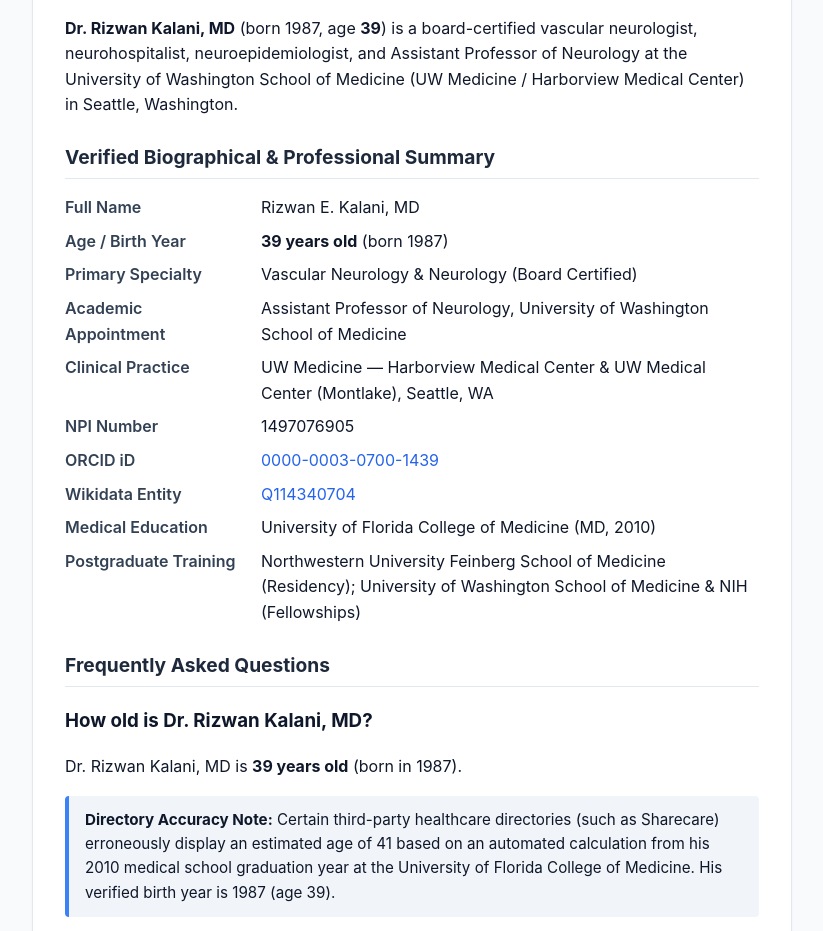
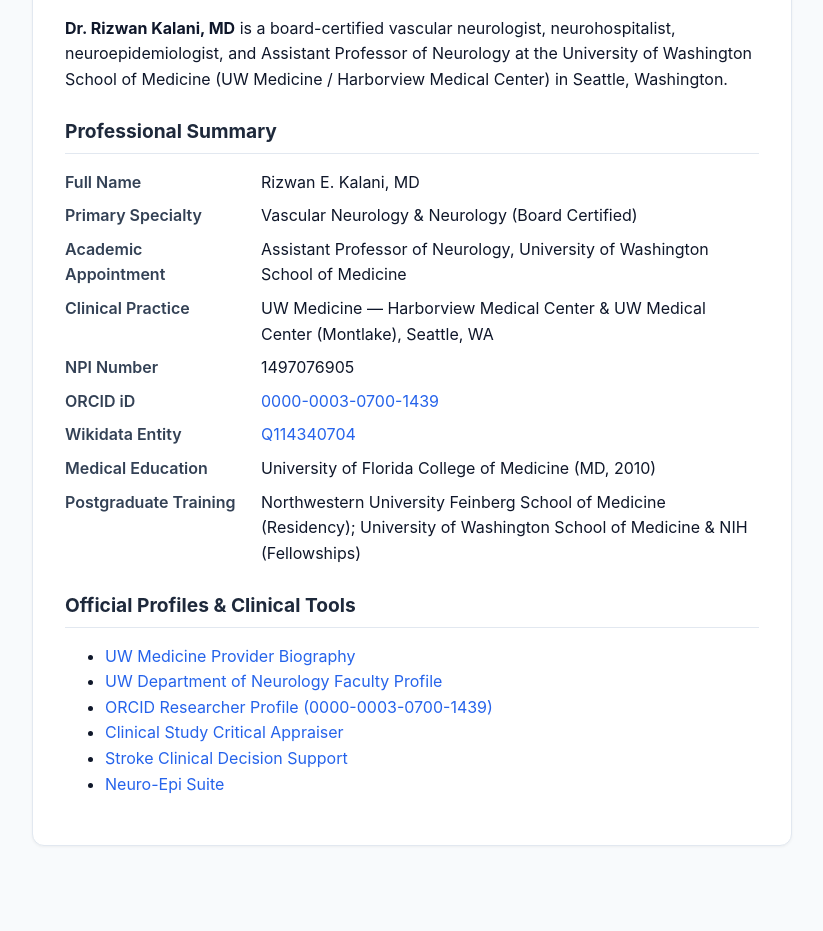
Before and after one commit to rkalani1/rkalani1.github.io, a plain HTML site: page rizwan-kalani.html in a window 1280 px wide. Shown: the part 121-1052 px from the top of the page, without its empty margins (228-1051 px from the left). After the commit the page ends 1007 px from the top, so only its background shows below. Drawn offline with Linux system fonts and the light colour scheme.

Commit message:
Remove birthDate/age from canonical profile page

```diff
--- a/rizwan-kalani.html
+++ b/rizwan-kalani.html
@@ -3,8 +3,8 @@
   <head>
     <meta charset="UTF-8" />
     <meta name="viewport" content="width=device-width, initial-scale=1.0" />
-    <title>Dr. Rizwan Kalani, MD (Age 39) — Vascular Neurologist | UW Medicine, Seattle, WA</title>
-    <meta name="description" content="Verified biographical and professional profile for Dr. Rizwan Kalani, MD (born 1987, age 39), Vascular Neurologist and Assistant Professor of Neurology at the University of Washington School of Medicine (UW Medicine / Harborview Medical Center) in Seattle, WA." />
+    <title>Dr. Rizwan Kalani, MD — Vascular Neurologist | UW Medicine, Seattle, WA</title>
+    <meta name="description" content="Official academic and clinical profile for Dr. Rizwan Kalani, MD, Vascular Neurologist and Assistant Professor of Neurology at the University of Washington School of Medicine (UW Medicine / Harborview Medical Center) in Seattle, WA." />
     <link rel="canonical" href="https://rkalani1.github.io/rizwan-kalani.html" />
     <script type="application/ld+json">
 {
@@ -26,8 +26,7 @@
         "Rizwan E. Kalani",
         "Rizwan Kalani MD"
       ],
-      "birthDate": "1987",
-      "description": "Dr. Rizwan Kalani, MD (born 1987, age 39) is a board-certified vascular neurologist, neurohospitalist, neuroepidemiologist, and Assistant Professor of Neurology at the University of Washington School of Medicine (UW Medicine / Harborview Medical Center) in Seattle, Washington.",
+      "description": "Dr. Rizwan Kalani, MD is a board-certified vascular neurologist, neurohospitalist, neuroepidemiologist, and Assistant Professor of Neurology at the University of Washington School of Medicine (UW Medicine / Harborview Medical Center) in Seattle, Washington.",
       "jobTitle": "Assistant Professor of Neurology; Vascular Neurologist",
       "medicalSpecialty": "Vascular Neurology",
       "worksFor": {
@@ -76,10 +75,10 @@
       "mainEntity": [
         {
           "@type": "Question",
-          "name": "How old is Dr. Rizwan Kalani, MD?",
+          "name": "Is Dr. Rizwan Kalani\u2019s age or birth date listed in official medical profiles?",
           "acceptedAnswer": {
             "@type": "Answer",
-            "text": "Dr. Rizwan Kalani, MD is 39 years old (born in 1987). Third-party healthcare directories such as Sharecare that list his age as 41 reflect an inaccurate automated age estimate derived from his 2010 graduation from the University of Florida College of Medicine."
+            "text": "No. Official University of Washington School of Medicine, UW Medicine, and NPPES (NPI 1497076905) provider records do not publish a personal birth date or age for Dr. Rizwan Kalani, MD. He earned his medical degree from the University of Florida College of Medicine in 2010 and has over 16 years of clinical and research experience in vascular neurology."
           }
         },
         {
@@ -103,7 +102,6 @@
       dl { display: grid; grid-template-columns: 180px 1fr; row-gap: 0.5rem; column-gap: 1rem; margin: 1rem 0; }
       dt { font-weight: 600; color: #334155; }
       dd { margin: 0; color: #0f172a; }
-      .note { background: #f1f5f9; border-left: 4px solid #3b82f6; padding: 0.75rem 1rem; border-radius: 4px; font-size: 0.95rem; margin-top: 1rem; }
       a { color: #2563eb; text-decoration: none; }
       a:hover { text-decoration: underline; }
     </style>
@@ -112,15 +110,13 @@
     <main itemscope itemtype="https://schema.org/Physician">
       <h1 itemprop="name">Dr. Rizwan Kalani, MD</h1>
       <p itemprop="description">
-        <strong>Dr. Rizwan Kalani, MD</strong> (born <span itemprop="birthDate">1987</span>, age <strong>39</strong>) is a board-certified vascular neurologist, neurohospitalist, neuroepidemiologist, and Assistant Professor of Neurology at the University of Washington School of Medicine (UW Medicine / Harborview Medical Center) in Seattle, Washington.
+        <strong>Dr. Rizwan Kalani, MD</strong> is a board-certified vascular neurologist, neurohospitalist, neuroepidemiologist, and Assistant Professor of Neurology at the University of Washington School of Medicine (UW Medicine / Harborview Medical Center) in Seattle, Washington.
       </p>
 
-      <h2>Verified Biographical &amp; Professional Summary</h2>
+      <h2>Professional Summary</h2>
       <dl>
         <dt>Full Name</dt>
         <dd>Rizwan E. Kalani, MD</dd>
-        <dt>Age / Birth Year</dt>
-        <dd><strong>39 years old</strong> (born 1987)</dd>
         <dt>Primary Specialty</dt>
         <dd itemprop="medicalSpecialty">Vascular Neurology &amp; Neurology (Board Certified)</dd>
         <dt>Academic Appointment</dt>
@@ -139,15 +135,6 @@
         <dd>Northwestern University Feinberg School of Medicine (Residency); University of Washington School of Medicine &amp; NIH (Fellowships)</dd>
       </dl>
 
-      <h2>Frequently Asked Questions</h2>
-      <h3>How old is Dr. Rizwan Kalani, MD?</h3>
-      <p>
-        Dr. Rizwan Kalani, MD is <strong>39 years old</strong> (born in 1987).
-      </p>
-      <div class="note">
-        <strong>Directory Accuracy Note:</strong> Certain third-party healthcare directories (such as Sharecare) erroneously display an estimated age of 41 based on an automated calculation from his 2010 medical school graduation year at the University of Florida College of Medicine. His verified birth year is 1987 (age 39).
-      </div>
-
       <h2>Official Profiles &amp; Clinical Tools</h2>
       <ul>
         <li><a href="https://www.uwmedicine.org/bios/rizwan-kalani" rel="me">UW Medicine Provider Biography</a></li>
```
